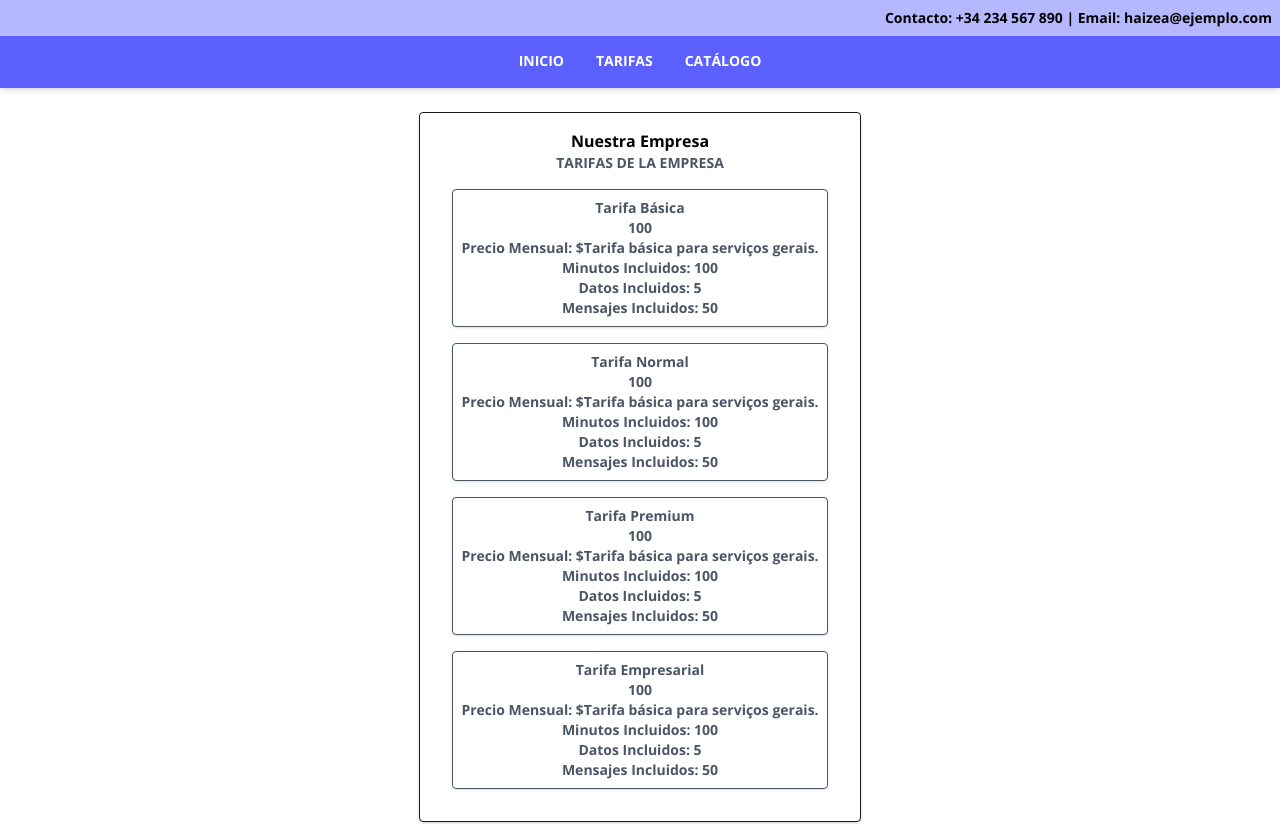
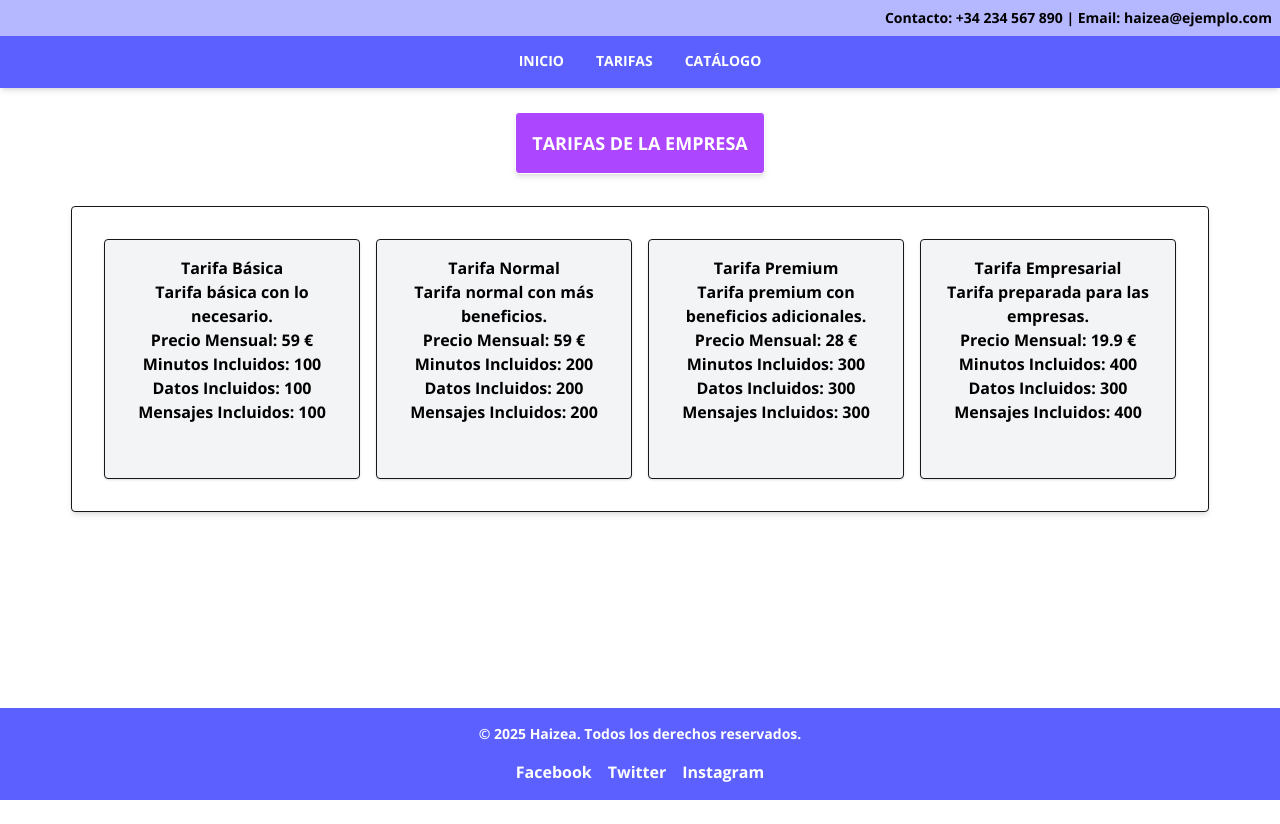
Before and after one commit to haizeagc/PFG_Next, a Next.js app in the folder my-app/: page /tarifas in a window 1280 px wide. Shown: the top 824 px of the page. After the commit the page ends 800 px from the top, so only its background shows below. Built offline with nearby package versions, Linux system fonts and the light colour scheme; data requests are answered from the project's data file.

Commit message:
Bastante cambios sobretodo en la pagina de tarifas

```diff
--- a/my-app/src/app/db.json
+++ b/my-app/src/app/db.json
@@ -3,38 +3,38 @@
         {
             "id": 1,
             "nombre": "Tarifa Básica",
-            "descripcion": 100.00,
-            "precioMensual": "Tarifa básica para serviços gerais.",
+            "descripcion": "Tarifa básica con lo necesario.",
+            "precioMensual": 59.00,
             "minutosIncluidos": 100,
-            "datosIncluidos": 5,
-            "mensajesIncluidos": 50
+            "datosIncluidos": 100,
+            "mensajesIncluidos": 100
         },
         {
             "id": 2,
             "nombre": "Tarifa Normal",
-            "descripcion": 100.00,
-            "precioMensual": "Tarifa básica para serviços gerais.",
-            "minutosIncluidos": 100,
-            "datosIncluidos": 5,
-            "mensajesIncluidos": 50
+            "descripcion": "Tarifa normal con más beneficios.",
+            "precioMensual": 59.00,
+            "minutosIncluidos": 200,
+            "datosIncluidos": 200,
+            "mensajesIncluidos": 200
         },
         {
             "id": 3,
             "nombre": "Tarifa Premium",
-            "descripcion": 100.00,
-            "precioMensual": "Tarifa básica para serviços gerais.",
-            "minutosIncluidos": 100,
-            "datosIncluidos": 5,
-            "mensajesIncluidos": 50
+            "descripcion": "Tarifa premium con beneficios adicionales.",
+            "precioMensual": 28.00,
+            "minutosIncluidos": 300,
+            "datosIncluidos": 300,
+            "mensajesIncluidos": 300
         },
         {
             "id": 4,
             "nombre": "Tarifa Empresarial",
-            "descripcion": 100.00,
-            "precioMensual": "Tarifa básica para serviços gerais.",
-            "minutosIncluidos": 100,
-            "datosIncluidos": 5,
-            "mensajesIncluidos": 50
+            "descripcion": "Tarifa preparada para las empresas.",
+            "precioMensual": 19.90,
+            "minutosIncluidos": 400,
+            "datosIncluidos": 300,
+            "mensajesIncluidos": 400
         }
     ],
 
--- a/my-app/src/app/layout.tsx
+++ b/my-app/src/app/layout.tsx
@@ -28,7 +28,8 @@ export default function RootLayout({
   children: React.ReactNode; // Define el tipo de los elementos hijos como React.ReactNode.
 }>) {
   return (
-    <html lang="es"><body className={`${openSans.className} antialiased`}>
+    <html lang="es">
+      <body className={`${openSans.className} antialiased bg-white`}>
         {/* Franja de información de contacto */}
         <div className="bg-[#b6b8ff] text-black p-2 flex justify-end fixed top-0 left-0 w-full z-50">
           <p className="text-xs sm:text-sm text-right">
@@ -39,17 +40,39 @@ export default function RootLayout({
         {/* Menú horizontal con 3 apartados */}
         <nav className="bg-[#5b60ff] p-4 shadow-md fixed top-[32px] left-0 w-full z-40">
           <ul className="flex justify-center gap-8">
-            <li> <Link href= "/" className="text-sm font-normal text-white hover:font-bold hover:text-black active:text-violet-300 cursor-pointer">INICIO </Link></li>
-            <li> <Link href= "/tarifas" className="text-sm font-normal text-white hover:font-bold hover:text-black active:text-violet-300 cursor-pointer">TARIFAS</Link> </li>
-            <li> <Link href= "/catalogo" className="text-sm font-normal text-white hover:font-bold hover:text-black active:text-violet-300 cursor-pointer">CATÁLOGO</Link> </li>
+            <li>
+              <Link
+                href="/"
+                className="text-sm font-normal text-white hover:font-bold hover:text-black active:text-violet-300 cursor-pointer transition-transform"
+              >
+                INICIO
+              </Link>
+            </li>
+            <li>
+              <Link
+                href="/tarifas"
+                className="text-sm font-normal text-white hover:font-bold hover:text-black active:text-violet-300 cursor-pointer transition-transform"
+              >
+                TARIFAS
+              </Link>
+            </li>
+            <li>
+              <Link
+                href="/catalogo"
+                className="text-sm font-normal text-white hover:font-bold hover:text-black active:text-violet-300 cursor-pointer transition-transform"
+              >
+                CATÁLOGO
+              </Link>
+            </li>
           </ul>
         </nav>
 
-        {/* Renderiza los elementos hijos dentro del cuerpo del documento. */}
-        <div className="pt-[80px]">{children}</div>
+        <div className="flex flex-col min-h-screen">
+          {/* Renderiza los elementos hijos dentro del cuerpo del documento */}
+          <div className="pt-[80px] flex-grow">{children}</div>
 
           {/* Footer */}
-        <footer className="bg-[#5b60ff] text-white p-4 mt-8">
+          <footer className="bg-[#5b60ff] text-white p-4">
             <div className="flex flex-col items-center gap-4">
               {/* Información de copyright */}
               <p className="text-xs sm:text-sm text-center">
@@ -64,24 +87,28 @@ export default function RootLayout({
                   rel="noopener noreferrer"
                   className="text-white hover:text-blue-500"
                 >
-                Facebook </a>
+                  Facebook
+                </a>
                 <a
                   href="https://twitter.com"
                   target="_blank"
                   rel="noopener noreferrer"
-                className="text-white hover:text-blue-200"
+                  className="text-white hover:text-blue-400"
                 >
-                X </a>
+                  Twitter
+                </a>
                 <a
                   href="https://instagram.com"
                   target="_blank"
                   rel="noopener noreferrer"
                   className="text-white hover:text-pink-500"
                 >
-                Instagram </a>
+                  Instagram
+                </a>
               </div>
             </div>
           </footer>
+        </div>
       </body>
     </html>
   );
--- a/my-app/src/app/tarifas/page.tsx
+++ b/my-app/src/app/tarifas/page.tsx
@@ -1,27 +1,33 @@
 import { Tarifa } from "@/app/definition";
 
 export default async function Tarifas() {
-  const response = await fetch('http://localhost:3001/tarifas')
+  const response = await fetch("http://localhost:3001/tarifas");
   const tarifas = await response.json();
+
   return (
-      <div className="flex items-center justify-center p-8">
+    <div className="flex flex-col items-center justify-center p-8">
+      {/* Cuadrado morado con el primer h1 */}
+      <div className="text-center p-4 border rounded shadow-md bg-purple-500 text-white mb-8">
+        <h1 className="text-lg font-bold">TARIFAS DE LA EMPRESA</h1>
+      </div>
+
+      {/* Contenedor de las tarifas */}
       <div className="text-center p-4 border rounded shadow-md bg-white">
-          <h1 className="text-black font-bold">Nuestra Empresa</h1>
-          <p className="text-sm text-gray-600">
-            TARIFAS DE LA EMPRESA
-            <ul className="space-y-4 p-4">
+        <div className="flex space-x-4 p-4">
           {tarifas.map((tarifa: Tarifa) => (
-              <li key={tarifa.id} className="border p-2 rounded shadow-sm">
-                <h2 className="font-semibold">{tarifa.nombre}</h2>
-                <p>{tarifa.descripcion}</p>
-                <p>Precio Mensual: ${tarifa.precioMensual}</p>
-                <p>Minutos Incluidos: {tarifa.minutosIncluidos}</p>
-                <p>Datos Incluidos: {tarifa.datosIncluidos}</p>
-                <p>Mensajes Incluidos: {tarifa.mensajesIncluidos}</p>
-              </li>
+            <div
+              key={tarifa.id}
+              className="border p-4 rounded shadow-sm bg-gray-100 transition-transform hover:scale-105 w-64 h-60"
+            >
+              <h2 className="font-semibold text-black">{tarifa.nombre}</h2>
+              <p className="text-black">{tarifa.descripcion}</p>
+              <p className="text-black">Precio Mensual: {tarifa.precioMensual} €</p>
+              <p className="text-black">Minutos Incluidos: {tarifa.minutosIncluidos}</p>
+              <p className="text-black">Datos Incluidos: {tarifa.datosIncluidos}</p>
+              <p className="text-black">Mensajes Incluidos: {tarifa.mensajesIncluidos}</p>
+            </div>
           ))}
-            </ul>
-          </p>
+        </div>
       </div>
     </div>
   );
```
Lines whose indentation alone changed are shown as unchanged.
